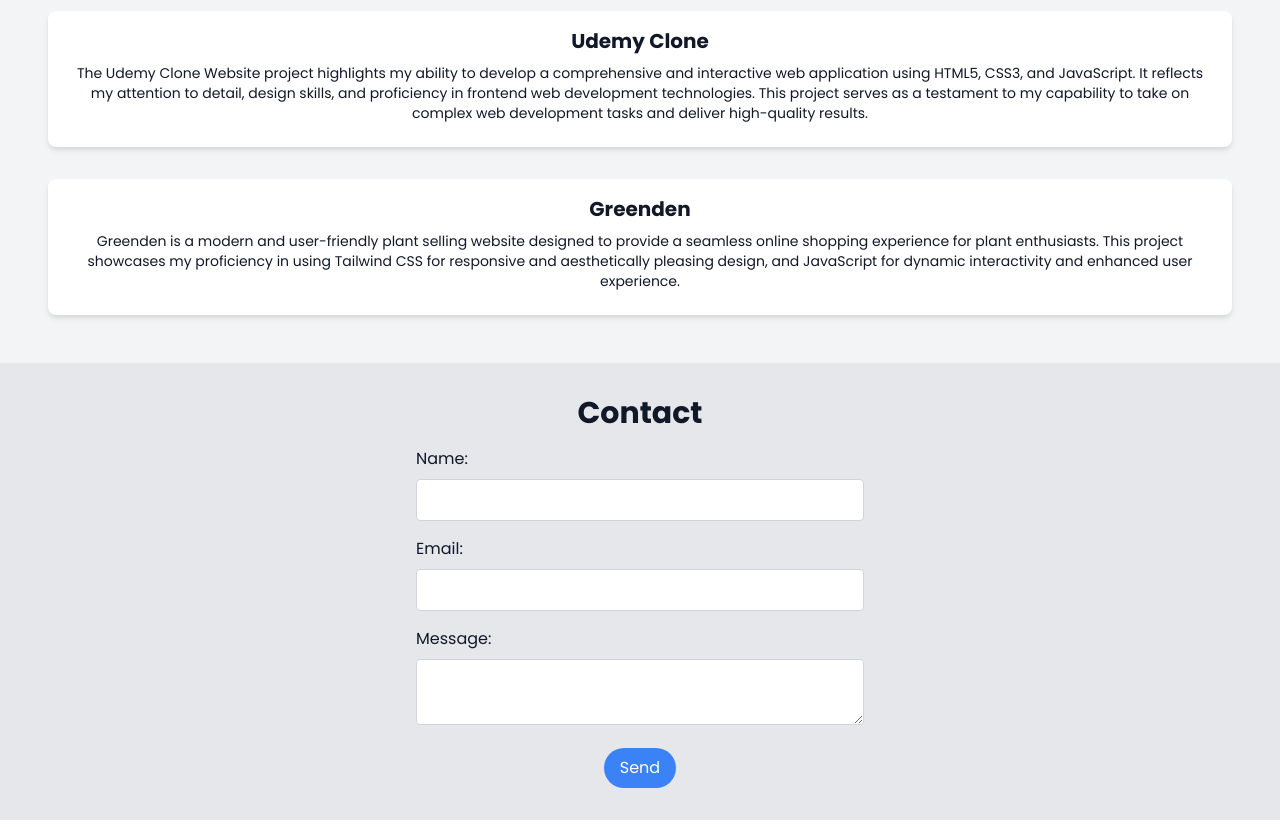
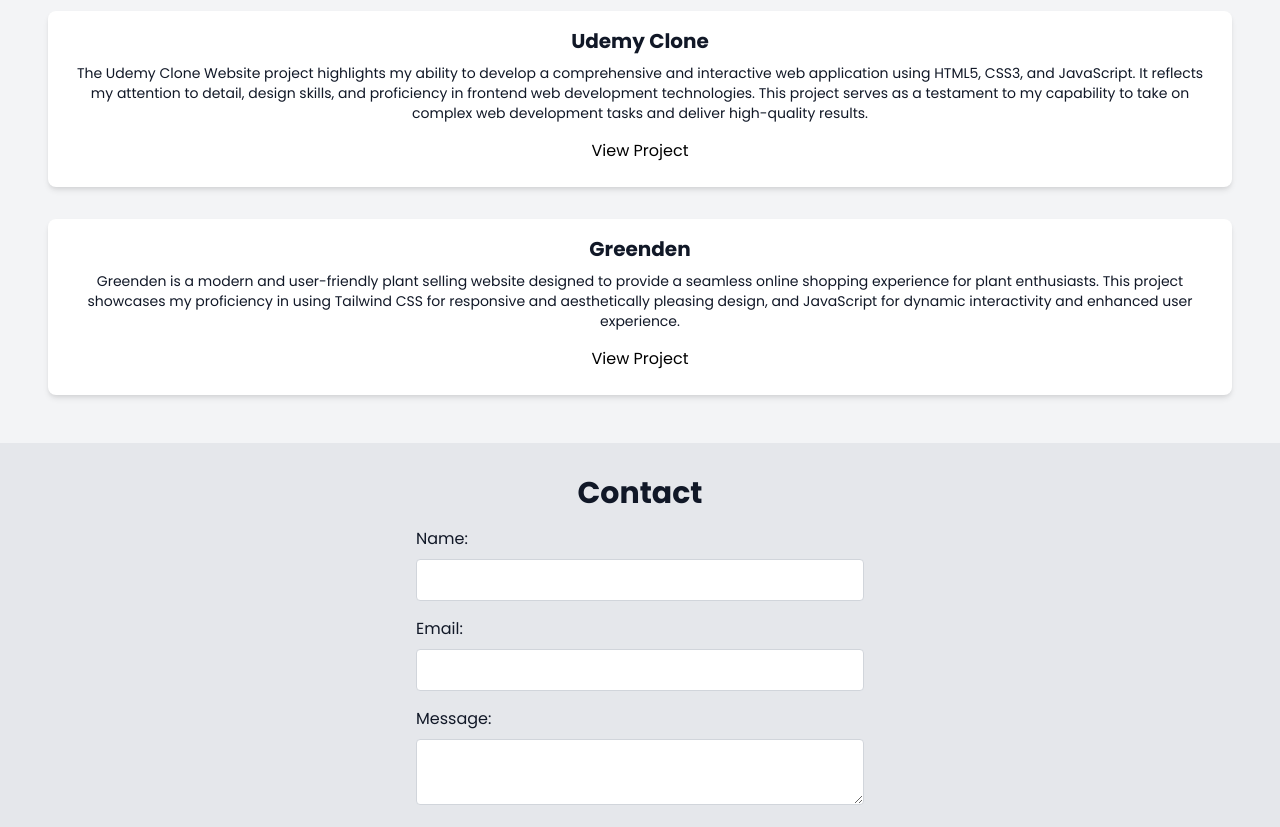
Before and after one commit to karthigaiselvii/portfolio, a plain HTML site: page index.html in a window 1280 px wide. Shown: the part 1380-2207 px from the top of the page. Drawn offline with nearby package versions, Linux system fonts and the light colour scheme; a web font is replaced by a local one.

Commit message:
project connect

```diff
--- a/index.html
+++ b/index.html
@@ -95,7 +95,7 @@
         <h2 class="text-2xl font-bold mb-4">Projects</h2>
         <div class="flex flex-wrap justify-center">
             <div class="project bg-white m-4 p-4 rounded-lg shadow-md">
-                <h3 class="text-xl font-bold mb-2"><a href="https://karthigaiselvii.github.io/Udemy/">Udemy Clone</a>
+                <h3 class="text-xl font-bold mb-2">Udemy Clone</a>
                 </h3>
                 <p class="mb-2 text-sm">The Udemy Clone Website project highlights my ability to develop a comprehensive
                     and
@@ -103,16 +103,21 @@
                     design skills, and proficiency in frontend web development technologies. This project serves as a
                     testament to my capability to take on complex web development tasks and deliver high-quality
                     results.</p>
+                    <button type="text"
+                    class="btn bg-white text-black py-2 px-4 rounded-full hover:bg-blue-600"><a href="https://karthigaiselvii.github.io/Udemy/">View Project</a></button>
             </div>
             <div class="project bg-white m-4 p-4 rounded-lg shadow-md">
-                <h3 class="text-xl font-bold mb-2"><a href="https://karthigaiselvii.github.io/Greenden/">Greenden</a>
+                <h3 class="text-xl font-bold mb-2">Greenden</a>
                 </h3>
                 <p class="mb-2 text-sm">Greenden is a modern and user-friendly plant selling website designed to provide
                     a
                     seamless online shopping experience for plant enthusiasts. This project showcases my proficiency in
                     using Tailwind CSS for responsive and aesthetically pleasing design, and JavaScript for dynamic
                     interactivity and enhanced user experience.</p>
+                    <button type="text"
+                    class="btn bg-white text-black py-2 px-4 rounded-full hover:bg-blue-600"><a href="https://karthigaiselvii.github.io/Greenden/">View Project</a></button>
             </div>
+
             <!-- <div class="project bg-white m-4 p-4 rounded-lg shadow-md">
                 <h3 class="text-xl font-bold mb-2">Project 3</h3>
                 <p class="mb-2">Short description of Project 3.</p>
```
